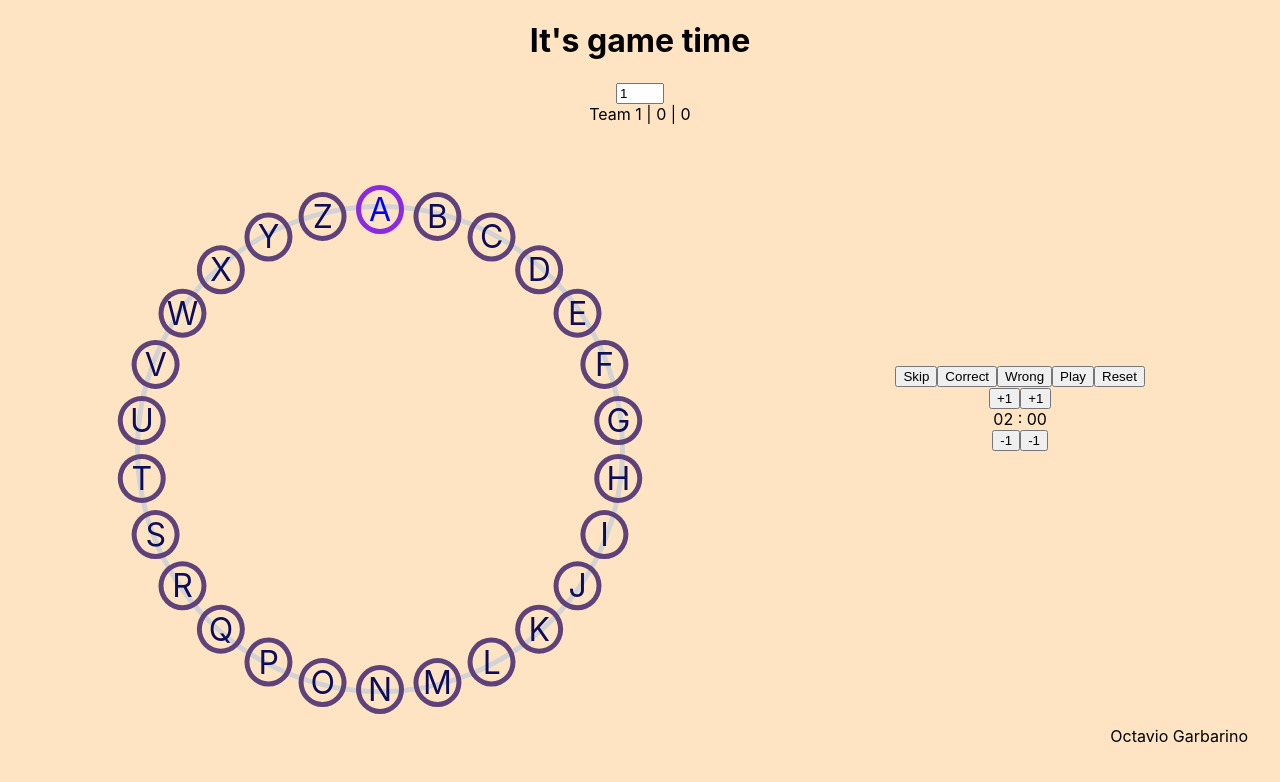
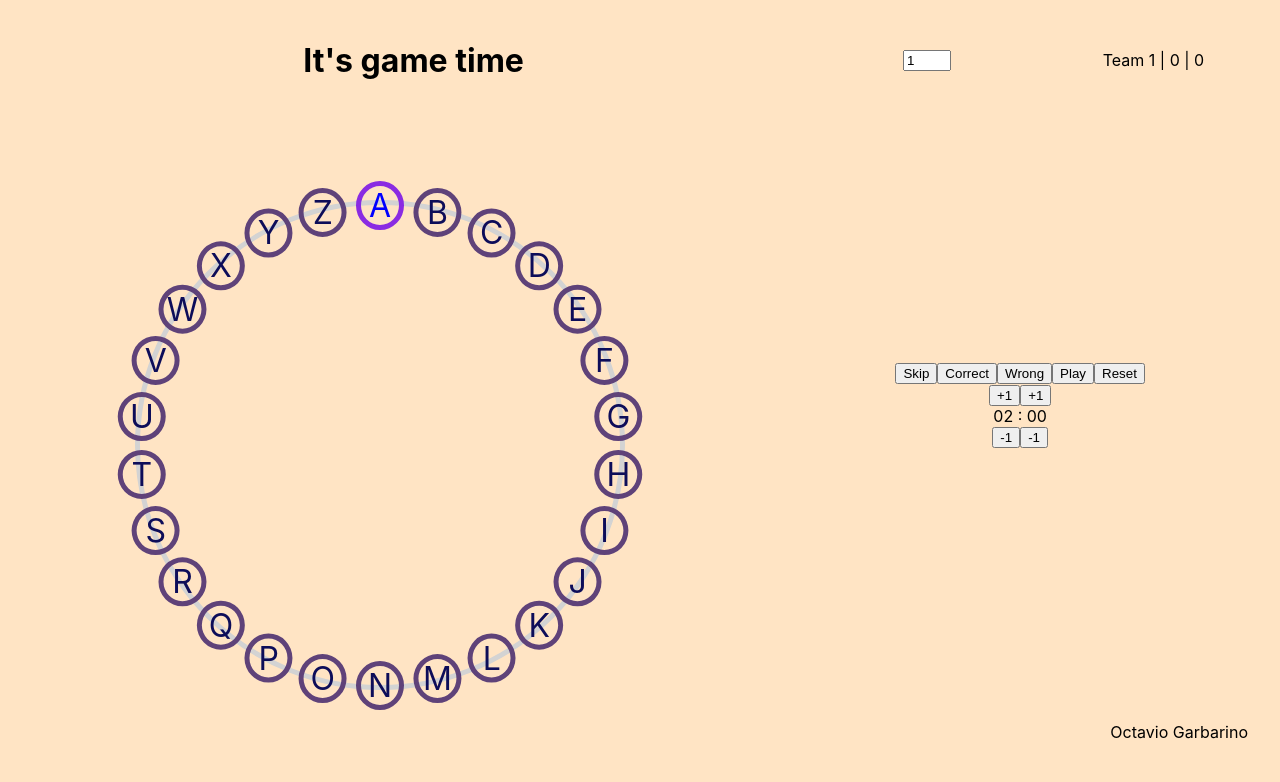
Before and after one commit to octaviogarbet/wheelgames-control, a React (Create React App) app: page / in a window 1280 px wide. Shown: the top 782 px of the page. Built offline with nearby package versions, Linux system fonts and the light colour scheme.

Commit message:
styles with little improvement

```diff
--- a/src/components/header/header.scss
+++ b/src/components/header/header.scss
@@ -1,4 +1,10 @@
 header {
   min-height: 15vh;
   display: flex;
+  justify-content: space-around;
+  align-items: center;
 }
+
+.heading {
+  flex-grow: 0.5;
+}
--- a/src/components/header/index.jsx
+++ b/src/components/header/index.jsx
@@ -1,5 +1,5 @@
-
 import React, { Component } from 'react'
+import './header.scss';
 
 class Header extends Component {
   handleChange = (event) => {
@@ -9,7 +9,7 @@ class Header extends Component {
   render() {
     const teams = this.props.teams;
     const scores = teams.map((team) =>
-      <div className="result-line"><span className="team-name">{team.name}</span> | <span className="score-correct">{team.correct}</span> | <span className="score-wrong">{team.wrong}</span></div>
+      <div className="result-line" key={team.name}><span className="team-name">{team.name}</span> | <span className="score-correct">{team.correct}</span> | <span className="score-wrong">{team.wrong}</span></div>
     );
     return (
     <header>
```
